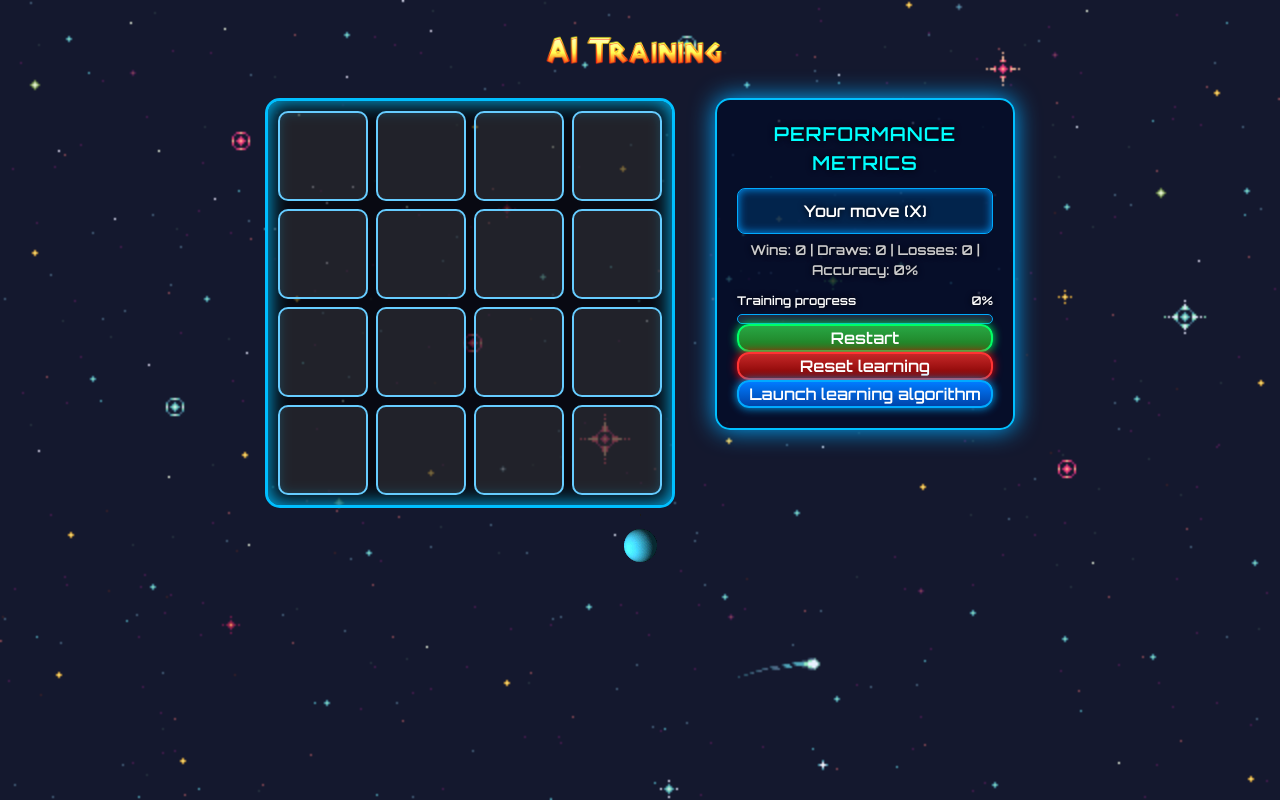
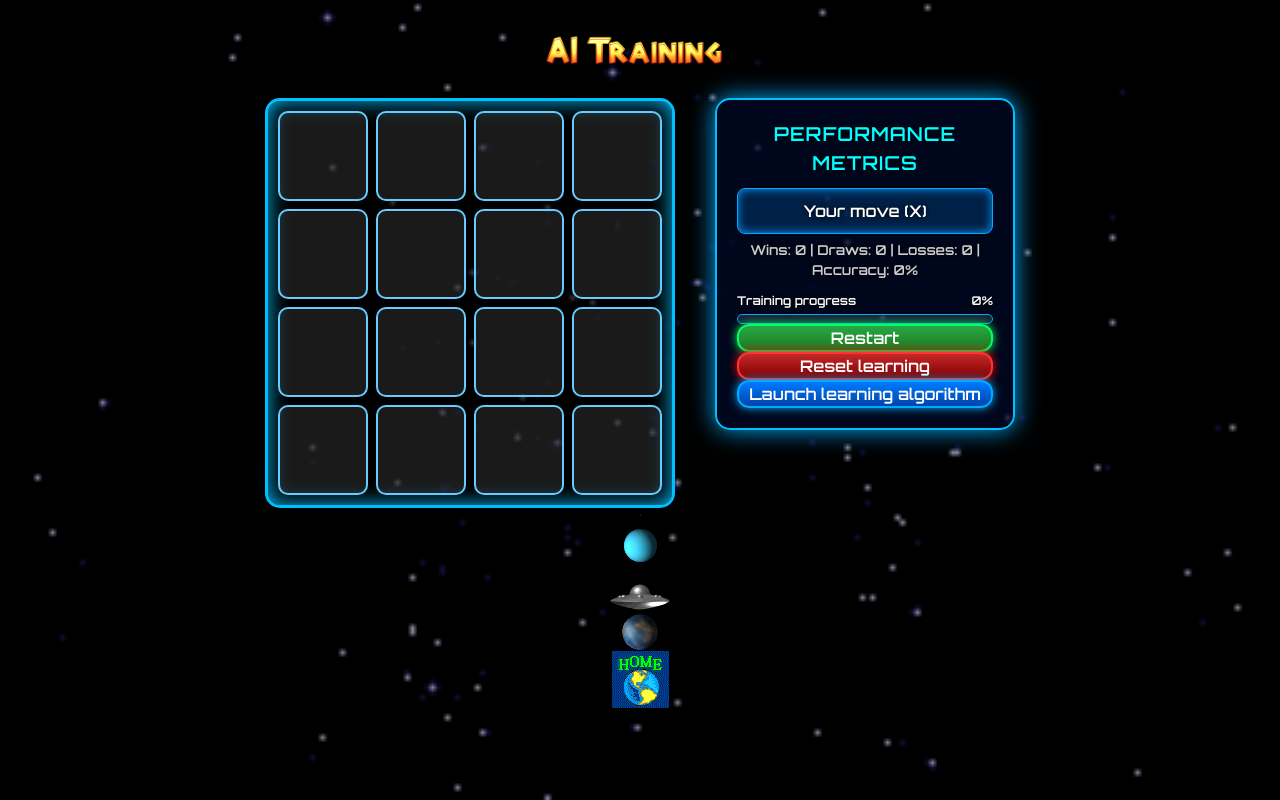
Before and after one commit to sergij5/Programming-class-website, a plain HTML site: page ai.html in a window 1280 px wide. Drawn offline with nearby package versions, Linux system fonts and the light colour scheme.

Commit message:
Update ai.html

```diff
--- a/ai.html
+++ b/ai.html
@@ -21,7 +21,7 @@ body {
   padding: 30px;
 
 
-    background-image: url('img/space.png');
+    background-image: url('img/bg.gif');
     background-size: cover;
     background-position: center;
     background-repeat: no-repeat;
@@ -207,6 +207,18 @@ button {
  <img src="img/uranus.gif">
 </div>
 
+<div>
+ <img src="img/ufo2.gif">
+</div>
+
+<div>
+ <img src="img/Earth.gif">
+</div>
+
+<div>
+ <img src="img/home.gif">
+</div>
+
 
 <script>
 // ==== оригинальная логика ====
```
